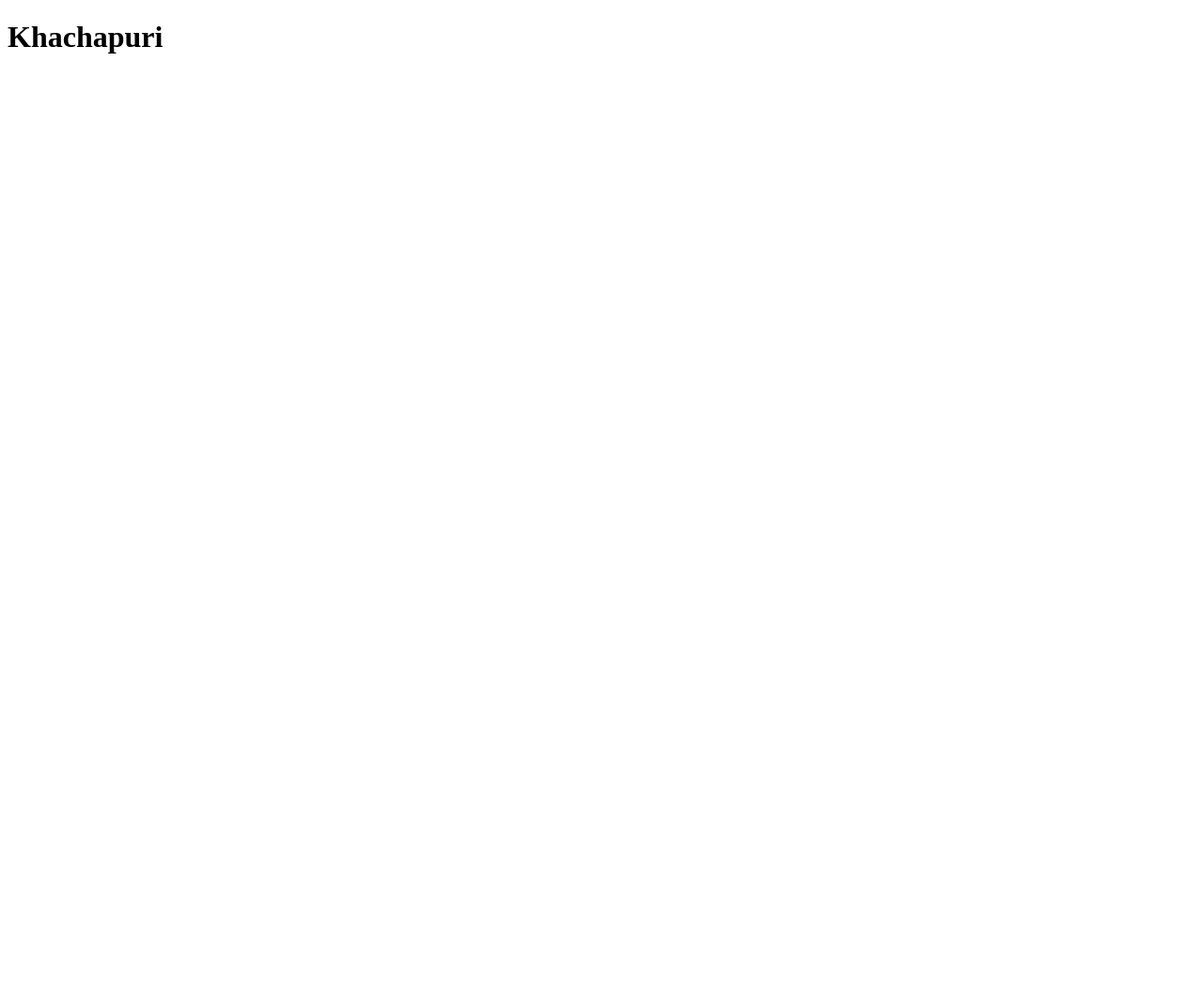
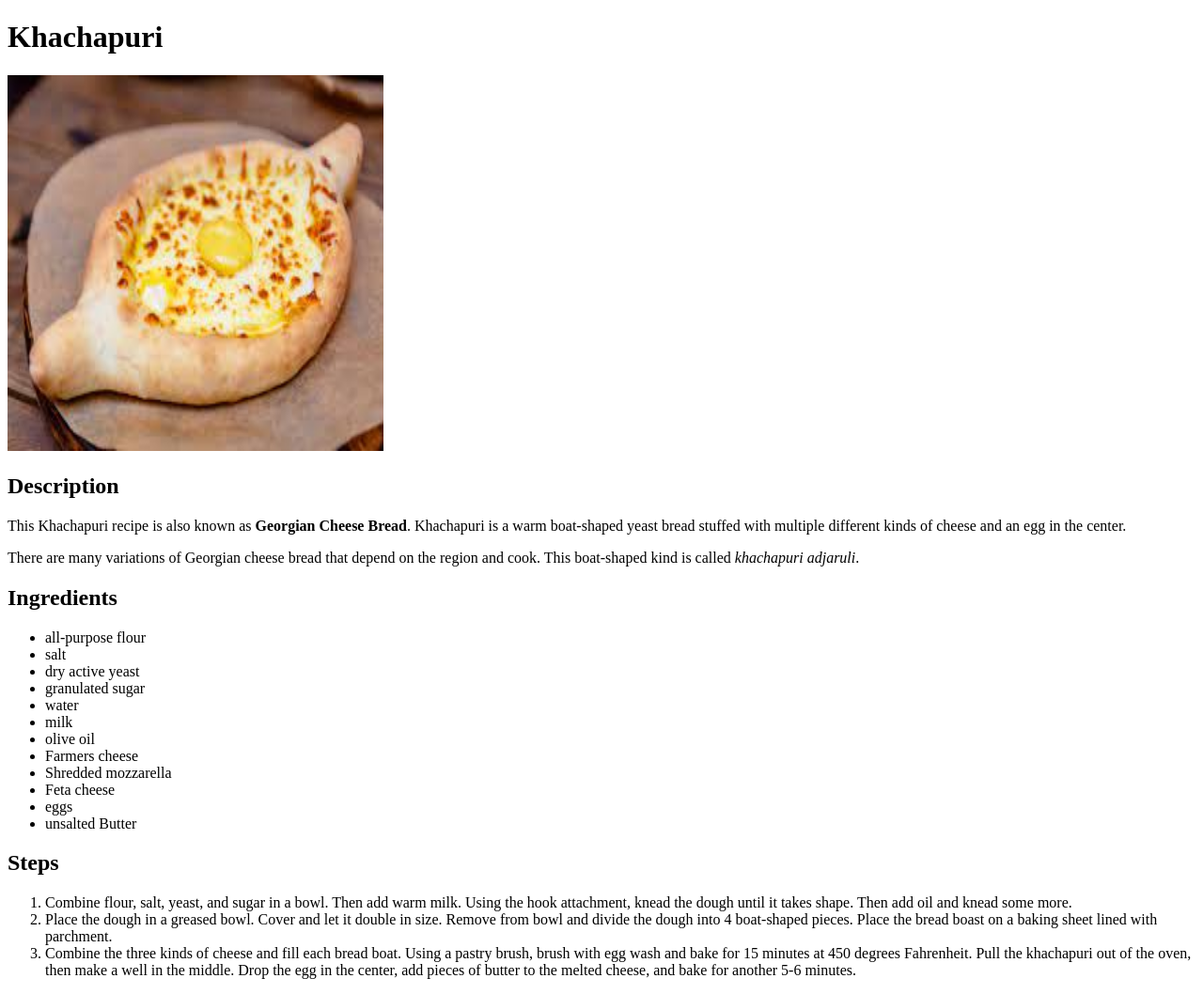
Before and after one commit to Chavle-E/Recipes_Odin_Project, a plain HTML site: page recipes/Khachapuri.html in a window 1280 px wide. Shown: the whole page at 94% size. Before the commit the page ends 800 px from the top, so only its background shows below. Drawn offline with Linux system fonts and the light colour scheme.

Commit message:
fead complete first recipe page with image, description, ingredients and steps

```diff
--- a/recipes/Khachapuri.html
+++ b/recipes/Khachapuri.html
@@ -7,5 +7,31 @@
 </head>
 <body>
     <h1>Khachapuri</h1>
+    <img src="../images/khacapuri.jpeg" alt="Image Of the Finished Dish" width="400" height="400">
+    <h2>Description</h2>
+    <p>This Khachapuri recipe is also known as <strong>Georgian Cheese Bread</strong>. Khachapuri is a warm boat-shaped yeast bread stuffed with multiple different kinds of cheese and an egg in the center.</p>
+
+    <p>There are many variations of Georgian cheese bread that depend on the region and cook. This boat-shaped kind is called <em>khachapuri adjaruli</em>.</p>
+    <h2>Ingredients</h2>
+    <ul>
+        <li>all-purpose flour</li>
+        <li>salt</li>
+        <li>dry active yeast</li>
+        <li>granulated sugar</li>
+        <li>water</li>
+        <li>milk</li>
+        <li>olive oil</li>
+        <li>Farmers cheese</li>
+        <li>Shredded mozzarella</li>
+        <li>Feta cheese</li>
+        <li>eggs</li>
+        <li>unsalted Butter</li>
+    </ul>
+    <h2>Steps</h2>
+    <ol>
+        <li>Combine flour, salt, yeast, and sugar in a bowl. Then add warm milk. Using the hook attachment, knead the dough until it takes shape. Then add oil and knead some more.</li>
+        <li>Place the dough in a greased bowl. Cover and let it double in size. Remove from bowl and divide the dough into 4 boat-shaped pieces. Place the bread boast on a baking sheet lined with parchment.</li>
+        <li>Combine the three kinds of cheese and fill each bread boat. Using a pastry brush, brush with egg wash and bake for 15 minutes at 450 degrees Fahrenheit. Pull the khachapuri out of the oven, then make a well in the middle. Drop the egg in the center, add pieces of butter to the melted cheese, and bake for another 5-6 minutes.</li>
+    </ol>
 </body>
 </html>
```
Also changed, not shown: images/khacapuri.jpeg (added).
